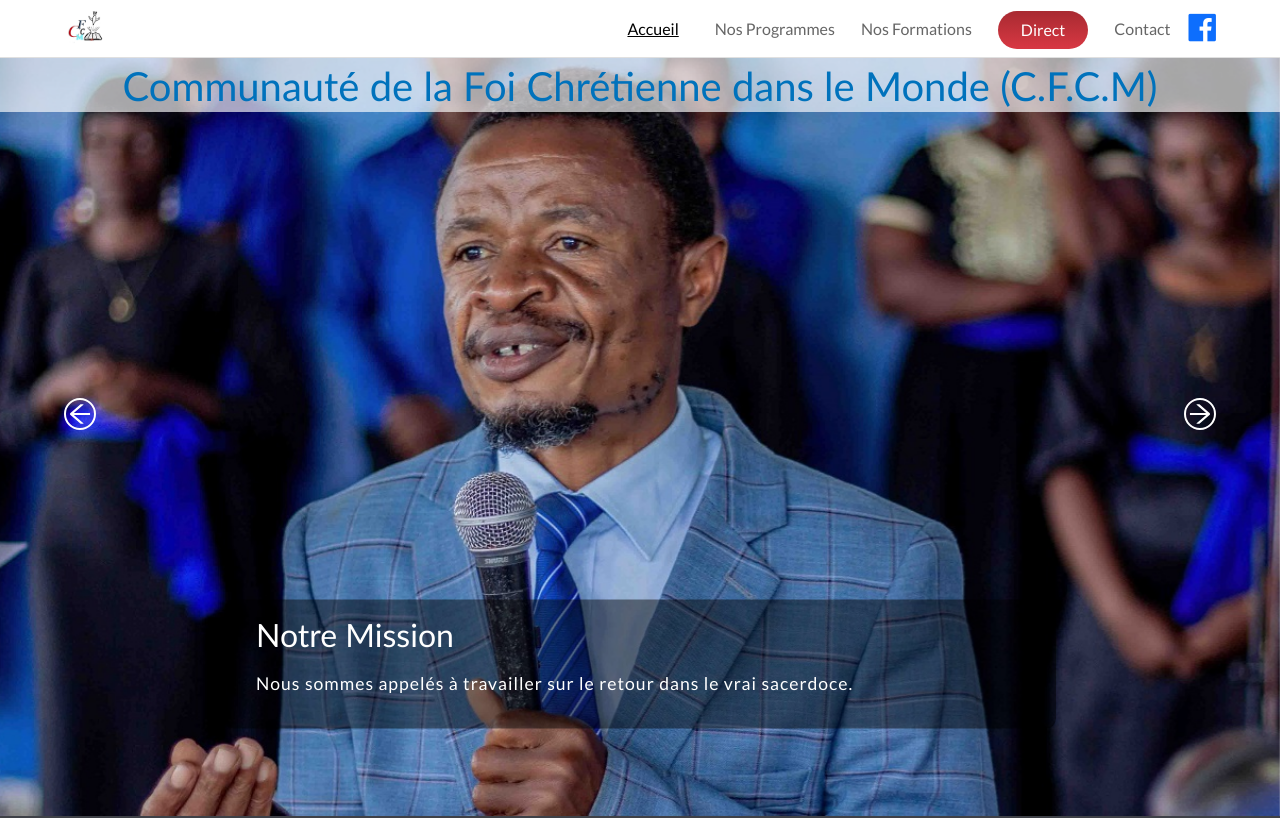
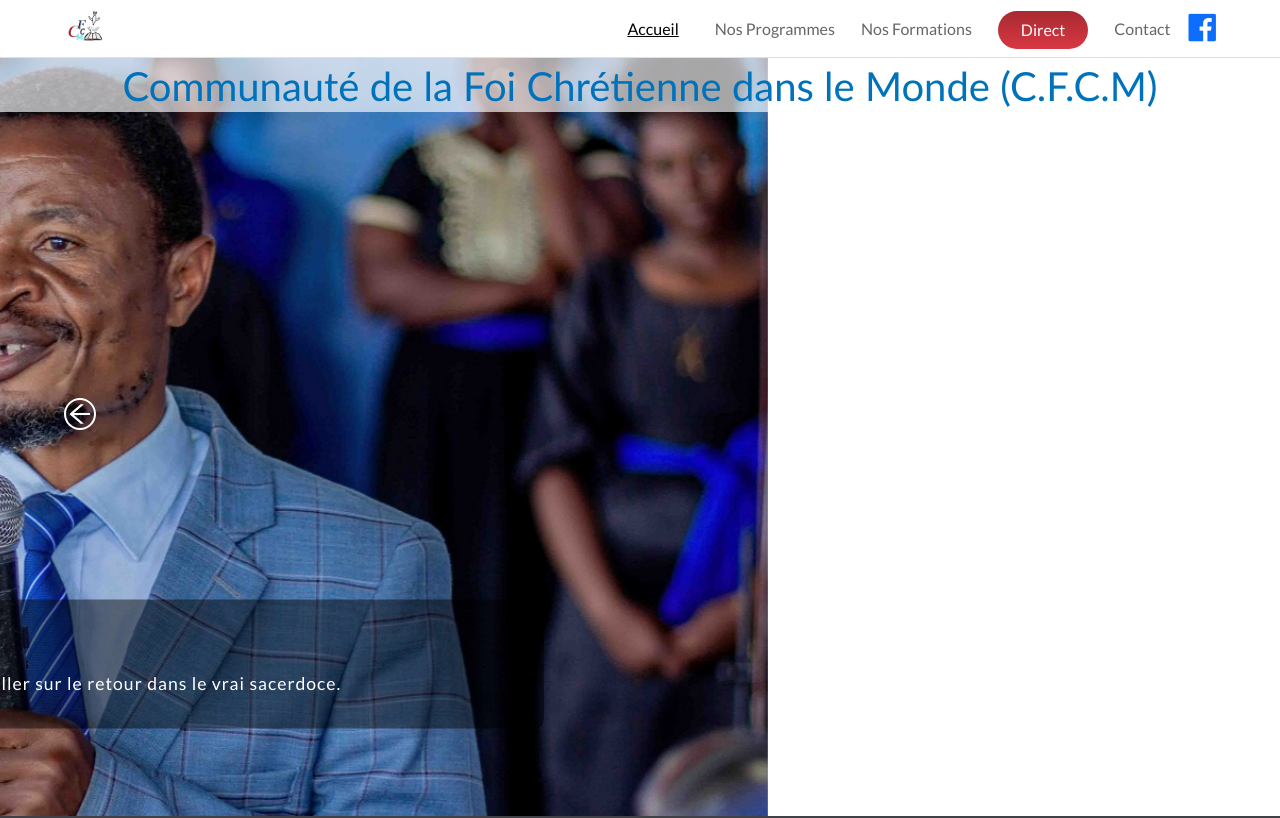
Before and after one commit to Olivier-Kango/cfcm, a React (Create React App) app: page / in a window 1280 px wide. Shown: the top 818 px of the page. Built offline with nearby package versions, Linux system fonts and the light colour scheme; grey boxes are pictures that could not be loaded; a web font is replaced by a local one.

Commit message:
current -40%

```diff
--- a/src/styling/Slider.scss
+++ b/src/styling/Slider.scss
@@ -82,7 +82,7 @@ $main-color: #0072bc;
 
 .current {
   opacity: 1;
-  transform: translateX(0);
+  transform: translateX(-40%);
 }
 
 .current .content {
```
